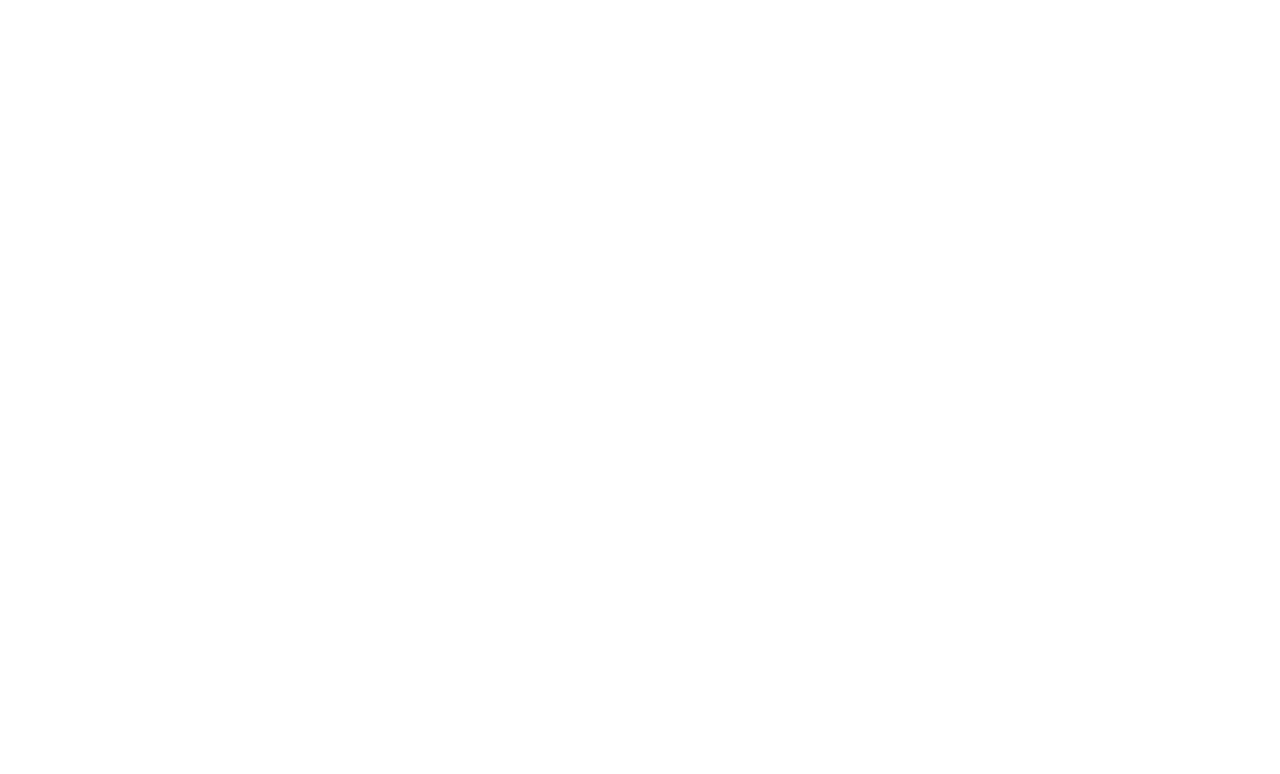
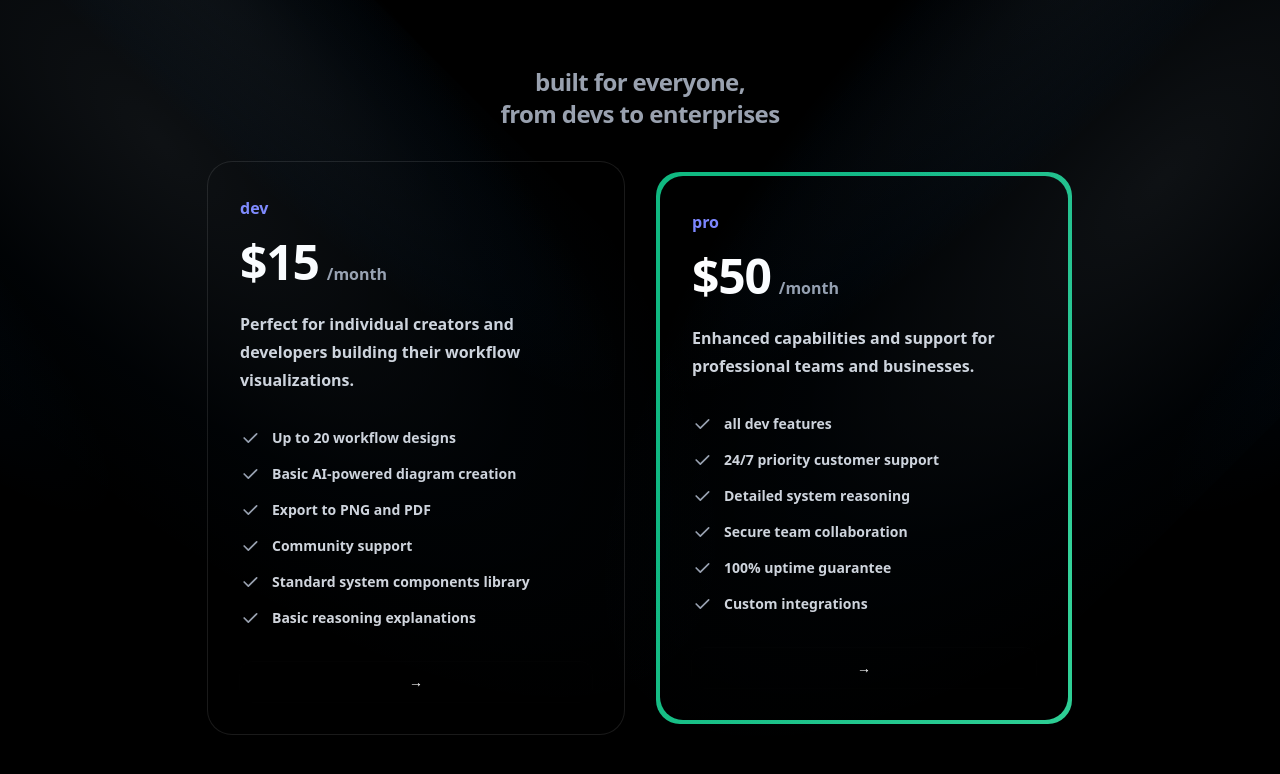
Before and after one commit to nielchaudhary/floww, a React (Vite) app in the folder frontend/: page /pricing in a window 1280 px wide. Before the commit this address had no page. Shown: the top 774 px of the page. Built offline with nearby package versions, Linux system fonts and the light colour scheme.

Commit message:
enhancement: added pricing section

```diff
--- a/frontend/components/Landing.tsx
+++ b/frontend/components/Landing.tsx
@@ -55,7 +55,7 @@
                 <TypewriterEffectSmooth words={words} />
                 <div className="flex flex-col md:flex-row space-y-4 md:space-y-0 space-x-0 md:space-x-4">
                   <button onClick={() => navigate('/features')} className="group/btn relative fle shadow-input w-40 h-10 rounded-xl font-bold bg-black border-transparent text-white text-sm  dark:bg-zinc-900  dark:shadow-[0px_0px_1px_1px_#262626]">
-                    buildd →
+                     →
                     <BottomGradient/>
                   </button>
 
--- /dev/null
+++ b/frontend/components/PricingSection.tsx
@@ -0,0 +1,135 @@
+import { Spotlight } from "./Spotlight";
+import { IconCheck } from "@tabler/icons-react";
+import { BottomGradient } from './SignupForm';
+import { motion } from "framer-motion";
+
+const tiers = [
+    {
+      name: 'dev',
+      id: 'tier-dev',
+      href: '#',
+      priceMonthly: '$15',
+      description: "Perfect for individual creators and developers building their workflow visualizations.",
+      features: [
+        'Up to 20 workflow designs',
+        'Basic AI-powered diagram creation',
+        'Export to PNG and PDF',
+        'Community support',
+        'Standard system components library',
+        'Basic reasoning explanations'
+      ],
+      featured: false,
+    },
+    {
+      name: 'pro',
+      id: 'tier-pro',
+      href: '#',
+      priceMonthly: '$50',
+      description: 'Enhanced capabilities and support for professional teams and businesses.',
+      features: [
+        'all dev features',
+        '24/7 priority customer support',
+        'Detailed system reasoning',
+        'Secure team collaboration',
+        '100% uptime guarantee',
+        'Custom integrations'
+      ],
+      featured: true,
+    },
+  ];
+
+function classNames(...classes: string[]) {
+  return classes.filter(Boolean).join(' ');
+}
+
+export const PricingSection = () => {
+  return (
+    <div className="bg-black flex flex-col relative items-center justify-center h-screen w-full overflow-hidden py-16 lg:px-8">
+      <Spotlight />
+      <motion.div
+        initial={{ opacity: 0, y: 50 }}
+        animate={{ opacity: 1, y: 0 }}
+        transition={{ duration: 0.8, ease: "easeInOut" }}
+        className="relative z-10 w-full max-w-4xl px-4"
+      >
+        <div className="mx-auto max-w-4xl text-center mb-8">
+          <h2 className="text-sm font-bold tracking-tight text-gray-400 sm:text-2xl">
+            built for everyone, <br /> from devs to enterprises
+          </h2>
+        </div>
+
+        <div className="relative mx-auto grid max-w-lg grid-cols-1 items-center gap-y-6 sm:gap-y-0 lg:max-w-4xl lg:grid-cols-2 lg:gap-x-8">
+          {tiers.map((tier) => {
+            const isFeatured = tier.featured;
+
+            const outerContainerClasses = classNames(
+              'rounded-3xl relative mb-6 lg:mb-0',
+              isFeatured
+                ? 'p-1 moving-border-gradient'
+                : 'p-0 bg-black-500/60 sm:mx-8 lg:mx-0 ring-1 ring-white/10',
+            );
+
+            const innerContainerClasses = classNames(
+              'p-6 sm:p-8 h-full',
+              isFeatured
+                ? 'bg-black rounded-[calc(1.5rem-1px)]'
+                : 'bg-transparent rounded-3xl'
+            );
+
+            return (
+              <div key={tier.id} className={outerContainerClasses}>
+                <div className={innerContainerClasses}>
+                  <h3
+                    id={tier.id}
+                    className={classNames(isFeatured ? 'text-indigo-400' : 'text-indigo-400', 'text-base/7 font-semibold')}
+                  >
+                    {tier.name}
+                  </h3>
+                  <p className="mt-4 flex items-baseline gap-x-2">
+                    <span
+                      className={classNames(
+                        isFeatured ? 'text-white' : 'text-white',
+                        'text-5xl font-semibold tracking-tight',
+                      )}
+                    >
+                      {tier.priceMonthly}
+                    </span>
+                    <span className={classNames(isFeatured ? 'text-gray-400' : 'text-gray-400', 'text-base font-bold')}>/month</span>
+                  </p>
+                  <p className={classNames(isFeatured ? 'text-gray-300' : 'text-gray-300', 'mt-6 text-base/7 font-bold')}>
+                    {tier.description}
+                  </p>
+                  <ul
+                    role="list"
+                    className={classNames(
+                      isFeatured ? 'text-gray-300' : 'text-gray-300',
+                      'mt-6 space-y-3 text-sm/6 sm:mt-8 font-bold',
+                    )}
+                  >
+                    {tier.features.map((feature) => (
+                      <li key={feature} className="flex gap-x-3">
+                        <IconCheck
+                          aria-hidden="true"
+                          className={classNames(isFeatured ? 'text-gray-400' : 'text-gray-400', 'h-6 w-5 flex-none font-bold')}
+                        />
+                        {feature}
+                      </li>
+                    ))}
+                  </ul>
+                  <a
+                    href={tier.href}
+                    aria-describedby={tier.id}
+                    className="group/btn relative shadow-input rounded-xl font-bold bg-black border-transparent text-white text-sm dark:bg-zinc-900 dark:shadow-[0px_0px_1px_1px_#262626] mt-6 block px-3.5 py-2.5 text-center sm:mt-8"
+                  >
+                    →
+                    <BottomGradient />
+                  </a>
+                </div>
+              </div>
+            );
+          })}
+        </div>
+      </motion.div>
+    </div>
+  );
+};
--- a/frontend/src/App.tsx
+++ b/frontend/src/App.tsx
@@ -5,7 +5,7 @@
 import { ChatPage } from '../components/Chat';
 import { LoginForm } from '../components/LoginForm';
 import { Toaster } from 'sonner';
-
+import { PricingSection } from '../components/PricingSection';
 function App() {
   return (
     <BrowserRouter>
@@ -16,6 +16,7 @@
         <Route path="/signup" element={<GetStarted />} />
         <Route path="/chat" element={<ChatPage />} />
         <Route path="/login" element={<LoginForm />} />
+        <Route path="/pricing" element={<PricingSection />} />
       </Routes>
     </BrowserRouter>
   );
```
